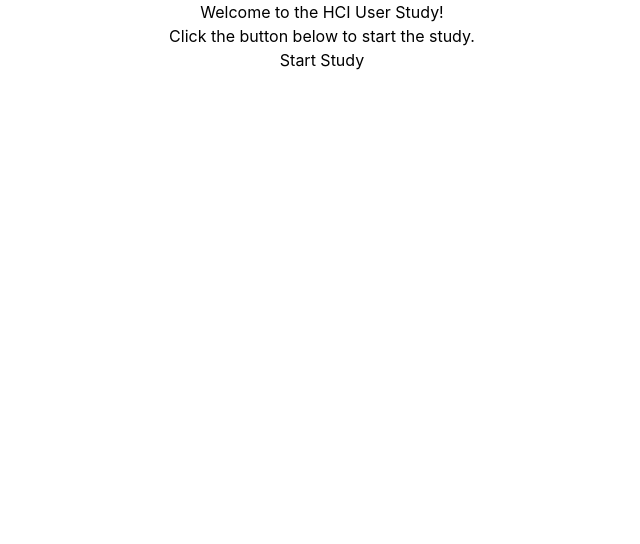
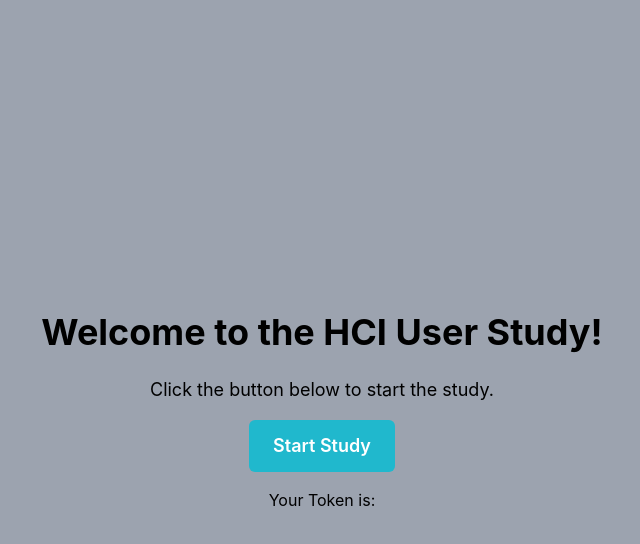
Before and after one commit to nishant7rathore/LLM-Modality, a React (Create React App) app: page / in a window 1280 px wide. Shown: the top 544 px of the page, without its empty margins (318-958 px from the left). Built offline with nearby package versions, Linux system fonts and the light colour scheme.

Commit message:
token setup done

```diff
--- a/src/routes/homePage.tsx
+++ b/src/routes/homePage.tsx
@@ -3,6 +3,7 @@ import { useState } from "react";
 import { useNavigate } from "react-router-dom";
 
 const HomePage = () => {
+    const token = localStorage.getItem("token");
     const [loading, setLoading] = useState<boolean>(false);
     const navigate = useNavigate();
 
@@ -17,7 +18,7 @@ const HomePage = () => {
                 // Saving the token in local storage
                 localStorage.setItem("token", token);
                 // Navigating to the question page
-                navigate("/question");
+                // navigate("/question");
             }
         }
         catch (error) {
@@ -28,13 +29,16 @@ const HomePage = () => {
         }
     };
     return (
-        <div>
-            <h1>Welcome to the HCI User Study!</h1>
-            <p>Click the button below to start the study.</p>
-            <button onClick={startStudy} disabled={loading}>
+        <div className="flex flex-col min-h-screen justify-center items-center bg-gray-400">
+            <h1 className="text-4xl font-bold my-6">Welcome to the HCI User Study!</h1>
+            <p className="text-lg mb-4">Click the button below to start the study.</p>
+            <button
+                onClick={startStudy}
+                disabled={loading}
+                className="px-6 py-3 bg-plexBlue text-white rounded-md text-lg font-semibold disabled:bg-gray-400 mb-4">
                 {loading ? 'Loading...' : 'Start Study'}
             </button>
-
+            <p>Your Token is: {token}</p>
         </div>
     );
 }
```
Also changed, not shown: 1 other file (tests, documents, lock files or other folders).
